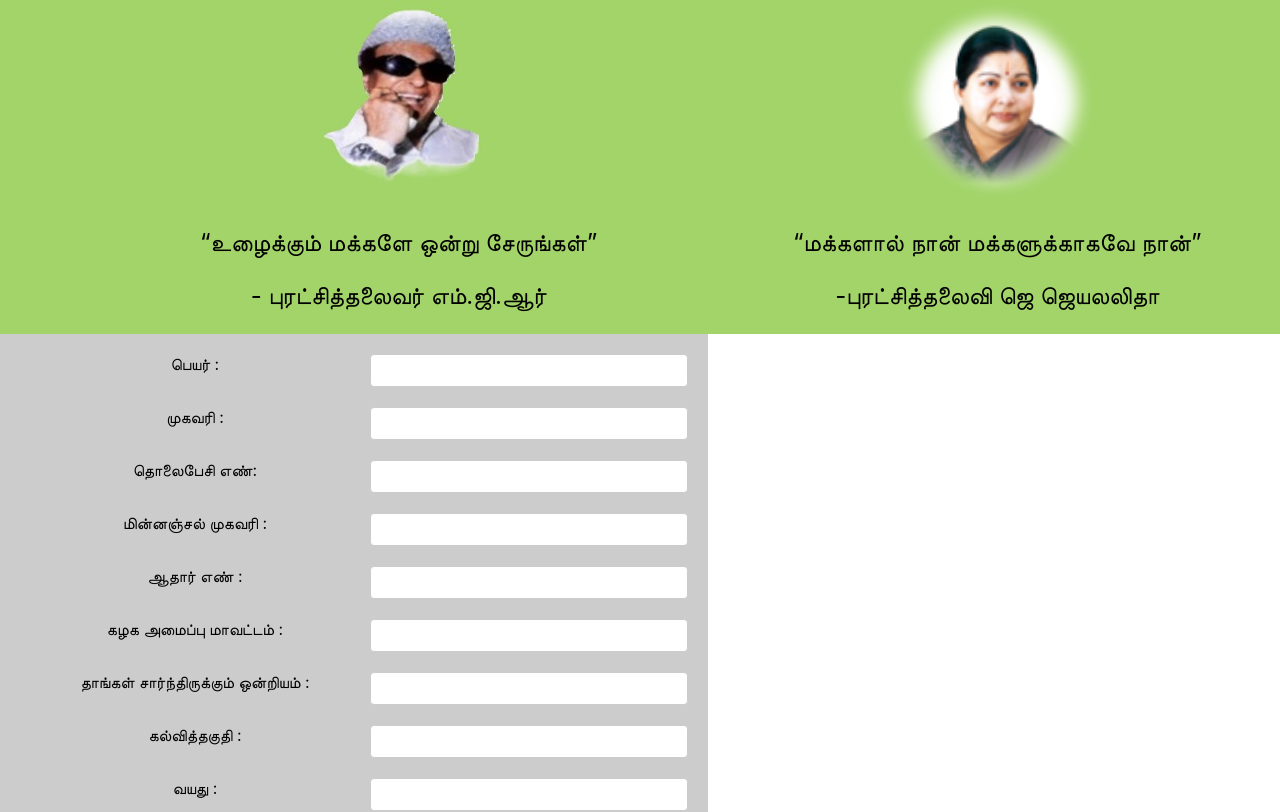
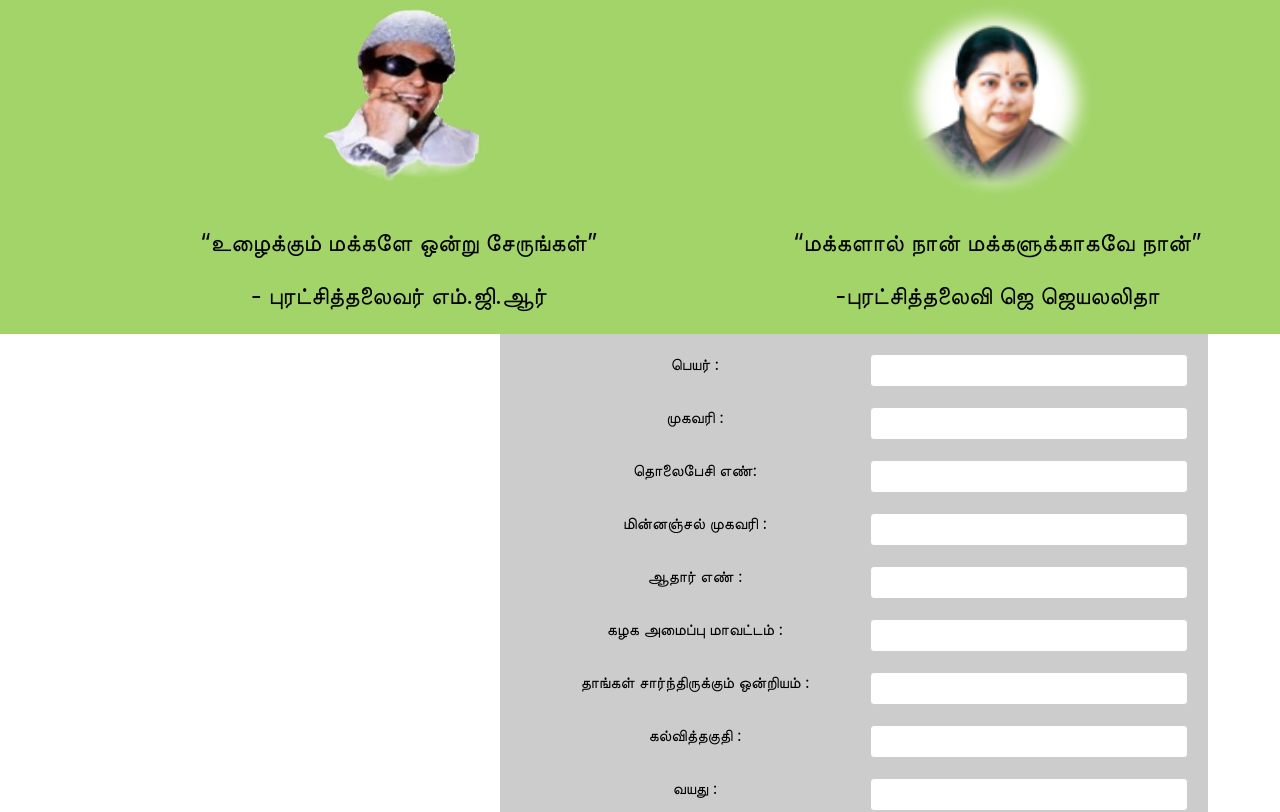
Before and after one commit to Gokul1734/Registration, a React (Create React App) app: page / in a window 1280 px wide. Shown: the top 812 px of the page. Built offline with nearby package versions, Linux system fonts and the light colour scheme.

Commit message:
Update registration.css

```diff
--- a/src/pages/registration.css
+++ b/src/pages/registration.css
@@ -5,6 +5,7 @@
  background-color: #ccc;
  padding: 20px;
  width:max-content;
+ margin-left:500px;
 
 }
 .form-header {
```
